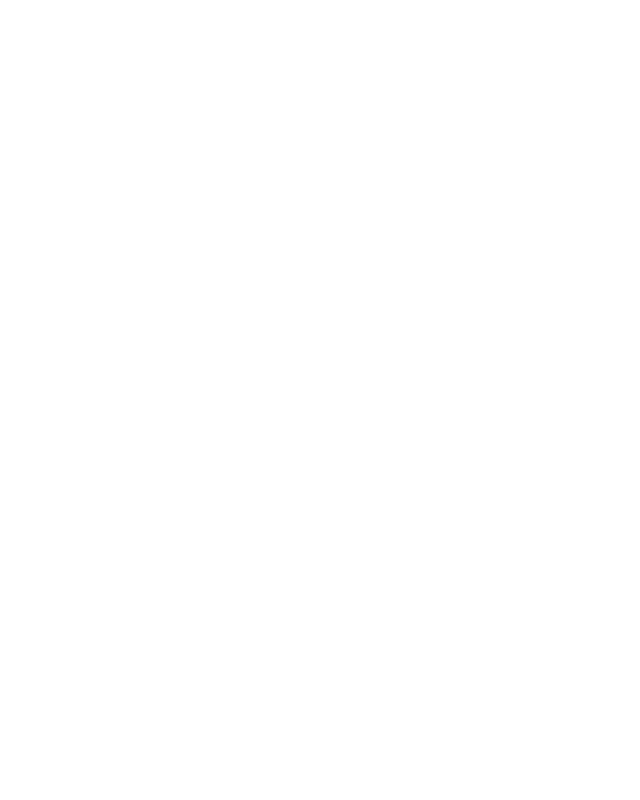
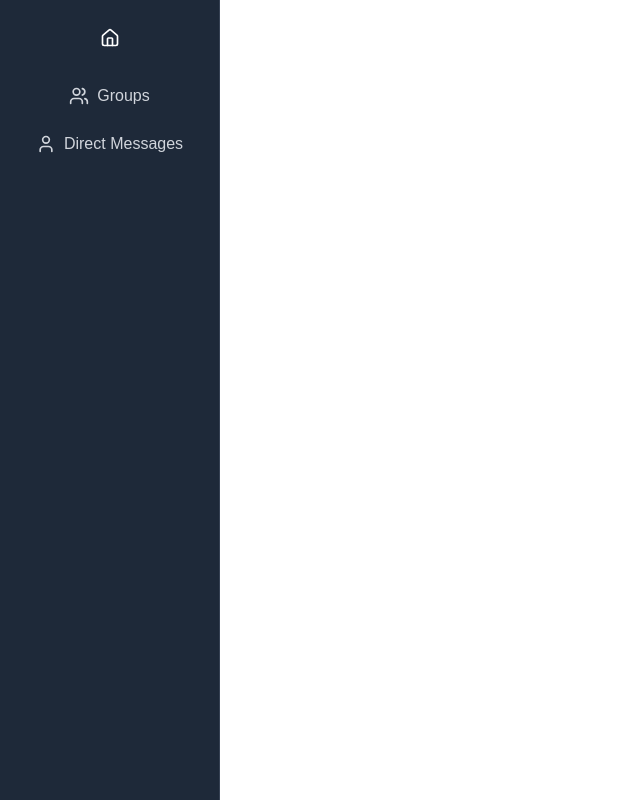
Before and after one commit to devcarcar/discord-clone, a Next.js app: page /home in a window 1280 px wide. Shown: the whole page, without its empty margins (0-640 px from the left). Built offline with nearby package versions, Linux system fonts and the light colour scheme.

Commit message:
navbar fix

```diff
--- a/app/home/dms/page.tsx
+++ b/app/home/dms/page.tsx
@@ -19,7 +19,7 @@
 
   return (
     <div className='flex'>
-      <div className='w-[250px]'>
+      <div>
         <Navbar page={2} />
       </div>
       <div className='w-full'>
--- a/app/home/groups/page.tsx
+++ b/app/home/groups/page.tsx
@@ -19,7 +19,7 @@
 
   return (
     <div className='flex'>
-      <div className='w-[250px]'>
+      <div>
         <Navbar page={1} />
       </div>
       <div className='w-full'>
--- a/app/home/page.tsx
+++ b/app/home/page.tsx
@@ -3,7 +3,7 @@
 export default function Home() {
   return (
     <div className='flex'>
-      <div className='w-[250px]'>
+      <div>
         <Navbar page={0} />
       </div>
     </div>
--- a/components/Navbar.tsx
+++ b/components/Navbar.tsx
@@ -3,46 +3,44 @@
 
 const Navbar = ({ page }: { page: number }) => {
   return (
-    <div className='w-full h-full sticky top-0'>
-      <div className='container mx-auto px-4 h-full'>
-        <div className='flex flex-col justify-start items-start h-full py-4 gap-y-2'>
+    <nav className='sticky top-0 h-screen w-[220px] bg-gray-800 border-r border-gray-700'>
+      <div className='flex flex-col h-full p-4'>
         <Link
-            className='flex justify-center items-center w-full px-5 py-3 text-lg text-white rounded-lg'
           href='/home'
+          className='flex items-center justify-center p-3 mb-4 text-white rounded-lg hover:bg-gray-700/50 transition-colors'
         >
           <House className='h-5 w-5' />
         </Link>
-          <ul className='flex flex-col gap-y-2 text-white w-full'>
-            <li className='w-full'>
+        <ul className='space-y-2 flex-1'>
+          <li>
             <Link
               href='/home/groups'
-                className={`w-full px-5 py-2 rounded-lg transition-all duration-200 flex items-center justify-center ${
+              className={`flex items-center justify-center gap-2 p-2 rounded-lg transition-colors ${
                 page === 1
                   ? 'bg-gray-600 font-medium shadow-inner'
-                    : 'hover:bg-gray-700/50'
+                  : 'text-gray-300 hover:bg-gray-700/50'
               }`}
             >
               <Users className='h-5 w-5' />
-                <p>Groups</p>
+              <span>Groups</span>
             </Link>
           </li>
-            <li className='w-full'>
+          <li>
             <Link
               href='/home/dms'
-                className={`w-full px-5 py-2 rounded-lg transition-all duration-200 flex items-center justify-center ${
+              className={`flex items-center justify-center gap-2 p-2 rounded-lg transition-colors ${
                 page === 2
                   ? 'bg-gray-600 font-medium shadow-inner'
-                    : 'hover:bg-gray-700/50'
+                  : 'text-gray-300 hover:bg-gray-700/50'
               }`}
             >
               <User className='h-5 w-5' />
-                <p>Direct Messages</p>
+              <span>Direct Messages</span>
             </Link>
           </li>
         </ul>
       </div>
-      </div>
-    </div>
+    </nav>
   );
 };
 
```
Lines whose indentation alone changed are shown as unchanged.
